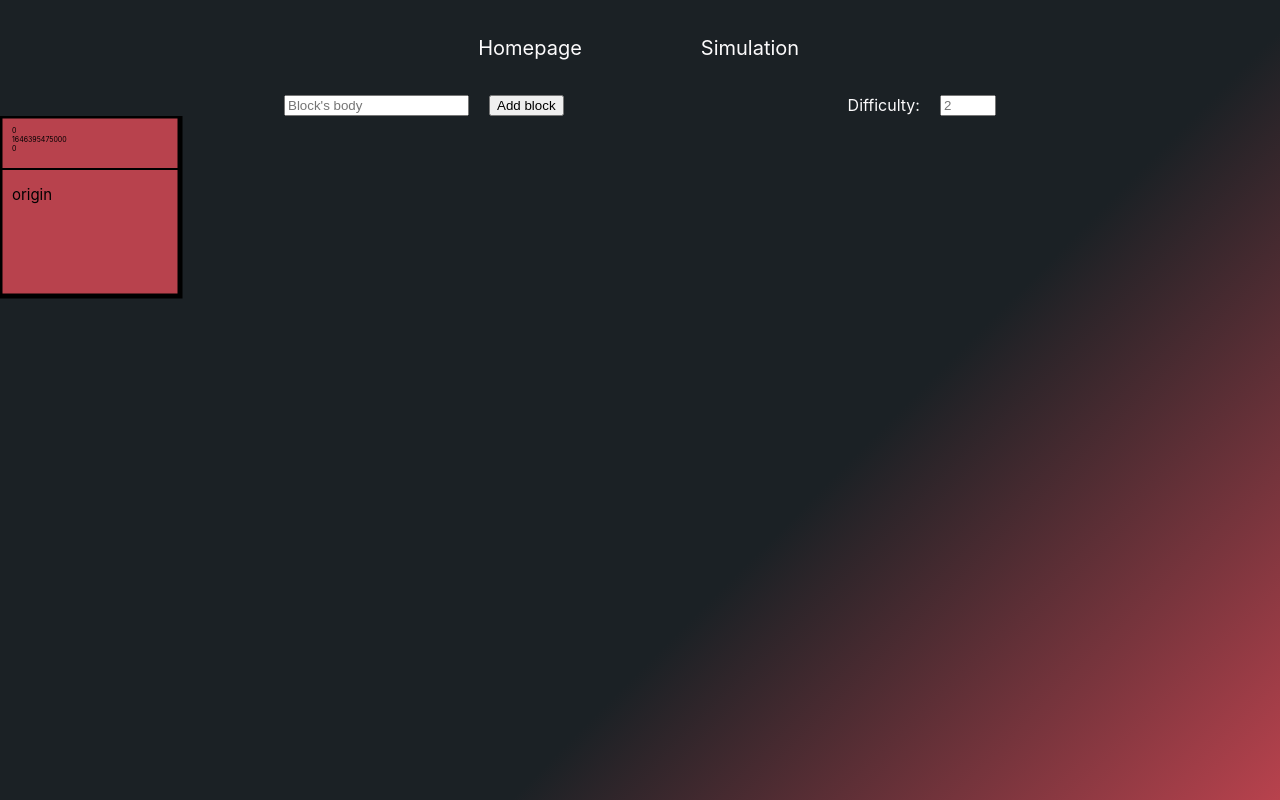
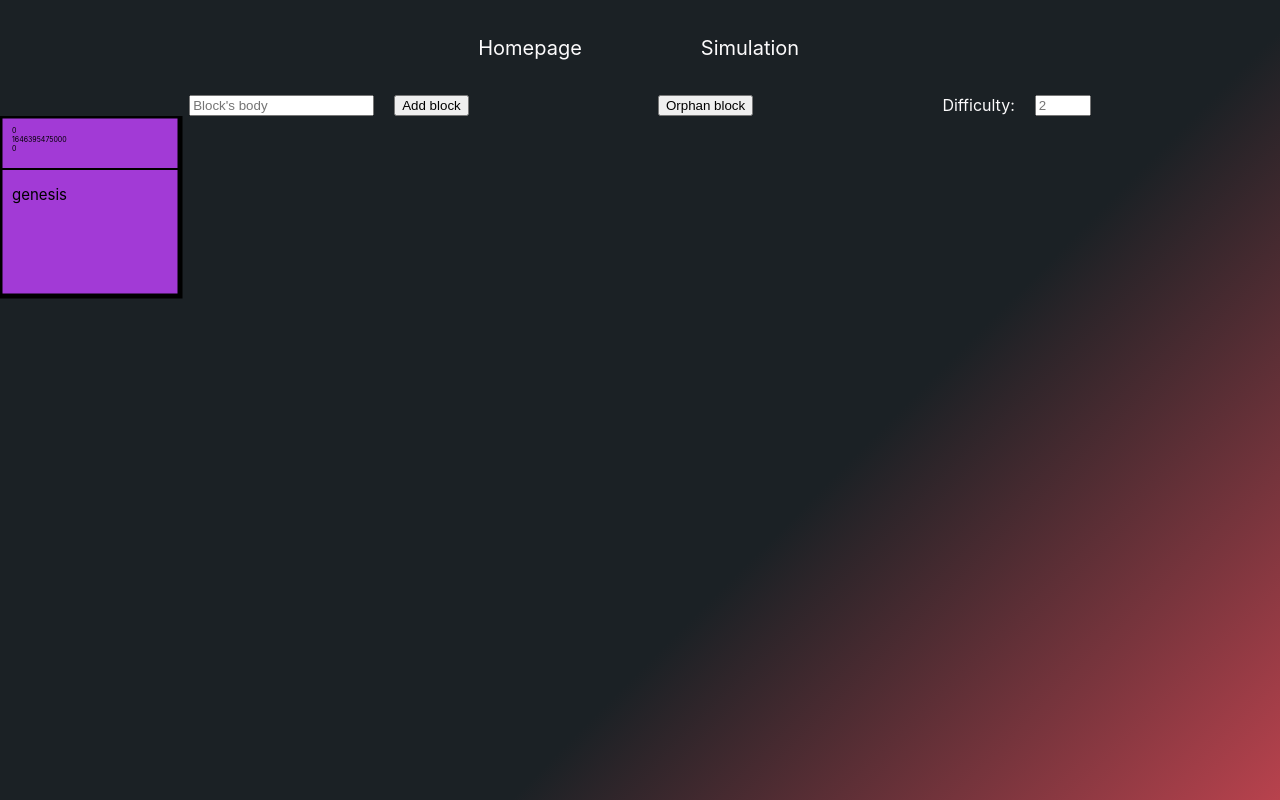
Before and after one commit to Frashier/BlockchainSim, a React (Create React App) app: page /simulation in a window 1280 px wide. Built offline with nearby package versions, Linux system fonts and the light colour scheme.

Commit message:
added orphaning, started refactoring into classes

```diff
--- a/src/Components/Simulation/Simulation.js
+++ b/src/Components/Simulation/Simulation.js
@@ -4,6 +4,7 @@ import { motion } from "framer-motion";
 import sha1 from "crypto-js/sha1";
 import Hex from "crypto-js/enc-hex";
 
+// Helper function used to peek at the structure of the block
 function createBlock(type, prevHash, timestamp, nonce, body) {
   return {
     type: type,
@@ -20,10 +21,15 @@ function hex2bin(hex) {
 
 function mine(block, difficulty) {
   let info = { hash: "", nonce: 0 };
-  console.log(block.body);
+
   while (true) {
     // Value to hash
-    const toHash = (block.prevHash + block.timestamp + info.nonce).toString();
+    const toHash = (
+      block.prevHash +
+      block.timestamp +
+      block.body +
+      info.nonce
+    ).toString();
 
     // Generate hash as hex string and convert to binary
     info.hash = Hex.stringify(sha1(toHash));
@@ -37,7 +43,9 @@ function mine(block, difficulty) {
     if (hex2bin(info.hash).length <= 160 - difficulty) return info;
 
     info.nonce++;
+
     // Guard against iterating too many times
+    // TODO: remove
     if (info.nonce == 1000) {
       return null;
     }
@@ -50,7 +58,7 @@ function Block(props) {
 
   // Block fill based on block type
   let color;
-  if (props.type === "origin") color = "#b8424d";
+  if (props.type === "genesis") color = "#a23ad6";
   else if (props.type === "orphan") color = "#929dac";
   else color = "white";
 
@@ -66,6 +74,7 @@ function Block(props) {
         className={styles.simulation_scene_block}
       ></motion.rect>
       <foreignObject
+        onClick={() => props.orphanBlock(props.prevHash)}
         width="176"
         height="135"
         x={2 * blockWidth * props.position + 2}
@@ -96,10 +105,28 @@ function Block(props) {
 function Simulation() {
   const [difficulty, setDifficulty] = useState(2);
   const [blocks, setBlocks] = useState([
-    createBlock("origin", 0, Date.now(), 0, "origin"),
+    createBlock("genesis", 0, Date.now(), 0, "genesis"),
   ]);
+  const [orphanMode, setOrphanMode] = useState(false);
+
   const constraintRef = useRef(null);
   const blockBodyRef = useRef(null);
+
+  const orphanBlock = (prevHash) => {
+    if (!orphanMode) return;
+    setOrphanMode(false);
+
+    // TODO:
+    // find next orphaned blocks
+    let newBlocks = blocks;
+    newBlocks.forEach((block) => {
+      if (block.prevHash == prevHash) {
+        block.type = "orphan";
+      }
+    });
+
+    setBlocks(newBlocks);
+  };
 
   return (
     <>
@@ -131,6 +158,7 @@ function Simulation() {
             }}
           />
         </form>
+        <button onClick={() => setOrphanMode(true)}>Orphan block</button>
         <form className={styles.simulation_toolbar_difficulty}>
           <label for="difficulty">Difficulty:</label>
           <input
@@ -159,7 +187,14 @@ function Simulation() {
         >
           <motion.g drag dragConstraints={constraintRef}>
             {blocks.map((block, i) => {
-              return <Block key={block.prevHash} {...block} position={i} />;
+              return (
+                <Block
+                  key={block.prevHash}
+                  {...block}
+                  orphanBlock={orphanBlock}
+                  position={i}
+                />
+              );
             })}
           </motion.g>
         </motion.svg>
--- a/src/Components/Simulation/Simulation.module.css
+++ b/src/Components/Simulation/Simulation.module.css
@@ -18,6 +18,7 @@
   display: flex;
   gap: 20px;
 }
+
 .simulation_scene_block_text {
   display: flex;
 }
```
Also changed, not shown: src/Components/Simulation/Blockchain.js (added, +63 -0 lines).
